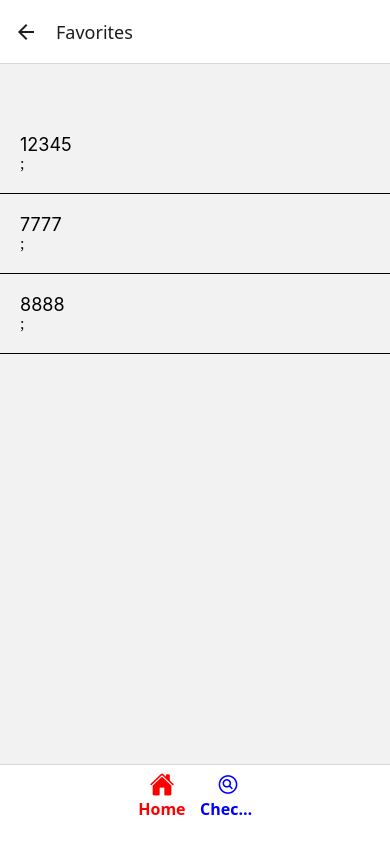
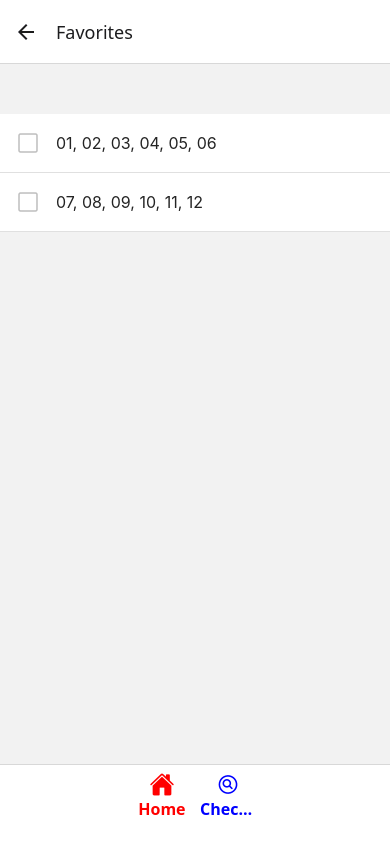
Before and after one commit to MatheusMFranco/better, a React Native app: screen /Favorites in a window 390 px wide. Built offline with nearby package versions, Linux system fonts and the light colour scheme.

Commit message:
feat: add game context

```diff
--- a/package.json
+++ b/package.json
@@ -15,8 +15,11 @@
     "@react-navigation/native": "^7.0.3",
     "@react-navigation/native-stack": "^7.1.0",
     "@react-navigation/stack": "^7.0.5",
+    "@rneui/base": "^0.0.0-edge.2",
+    "@rneui/themed": "^0.0.0-edge.2",
     "react": "18.3.1",
     "react-native": "0.76.1",
+    "react-native-elements": "^3.4.3",
     "react-native-gesture-handler": "^2.21.2",
     "react-native-reanimated": "^3.16.3",
     "react-native-safe-area-context": "^4.14.0",
--- /dev/null
+++ b/src/context/GameContext.js
@@ -0,0 +1,17 @@
+import React, { createContext } from 'react';
+
+const GameContext = createContext({});
+
+export const GameProvider = props => {
+    const data = [
+        '01, 02, 03, 04, 05, 06',
+        '07, 08, 09, 10, 11, 12',
+    ];
+    return (
+        <GameContext.Provider value={{ state: data }}>
+            { props.children }
+        </GameContext.Provider>
+    );
+};
+
+export default GameContext;
--- a/src/views/Favorites.js
+++ b/src/views/Favorites.js
@@ -1,50 +1,65 @@
-import React, { Component } from 'react';
+import React, { useContext, useState } from 'react';
 import {
-  Text,
   SafeAreaView,
   FlatList,
   StyleSheet,
-  View,
 } from 'react-native';
+import { ListItem } from '@rneui/themed';
 
-export default class Favorites extends Component {
+import GameContext from '../context/GameContext';
 
-  data = [
-    12345,
-    7777,
-    8888,
+const Favorites = () => {
+
+  useContext(GameContext);
+
+  const data = [
+    '01, 02, 03, 04, 05, 06',
+    '07, 08, 09, 10, 11, 12',
   ];
 
-  renderItem = ({ item }) => (
-    <View style={styles.item}>
-      <Text style={styles.text}>{item}</Text>;
-    </View>
+  const [selectedItems, setSelectedItems] = useState([]);
+
+  const handleSelect = (item) => {
+    setSelectedItems((prevSelected) => {
+      if (prevSelected.includes(item)) {
+        return prevSelected.filter((selectedItem) => selectedItem !== item);
+      } else {
+        return [...prevSelected, item];
+      }
+    });
+  };
+
+  const renderItem = ({ item }) => (
+    <ListItem bottomDivider>
+      <ListItem.CheckBox
+        iconType="ionicon"
+        checkedIcon="checkbox-outline"
+        uncheckedIcon="square-outline"
+        checked={selectedItems.includes(item)}
+        onPress={() => handleSelect(item)}
+      />
+      <ListItem.Content>
+        <ListItem.Title>{item}</ListItem.Title>
+      </ListItem.Content>
+    </ListItem>
   );
 
-  render() {
   return (
     <SafeAreaView style={styles.container}>
       <FlatList
-          data={this.data}
-          renderItem={this.renderItem}
-          keyExtractor={item => `${item}`}
+        data={data}
+        renderItem={renderItem}
+        keyExtractor={item => item}
       />
     </SafeAreaView>
   );
-  }
-}
+};
 
 const styles = StyleSheet.create({
   container: {
     flex: 1,
     paddingTop: 50,
   },
-  item: {
-    padding: 20,
-    borderBottomWidth: 1,
-    borderBottomColor: '#000',
-  },
-  text: {
-    fontSize: 18,
-  },
 });
+
+export default Favorites;
```
Also changed, not shown: src/App.tsx (+6 -1 lines), 2 other files (tests, documents, lock files or other folders). Lines whose indentation alone changed are shown as unchanged.
